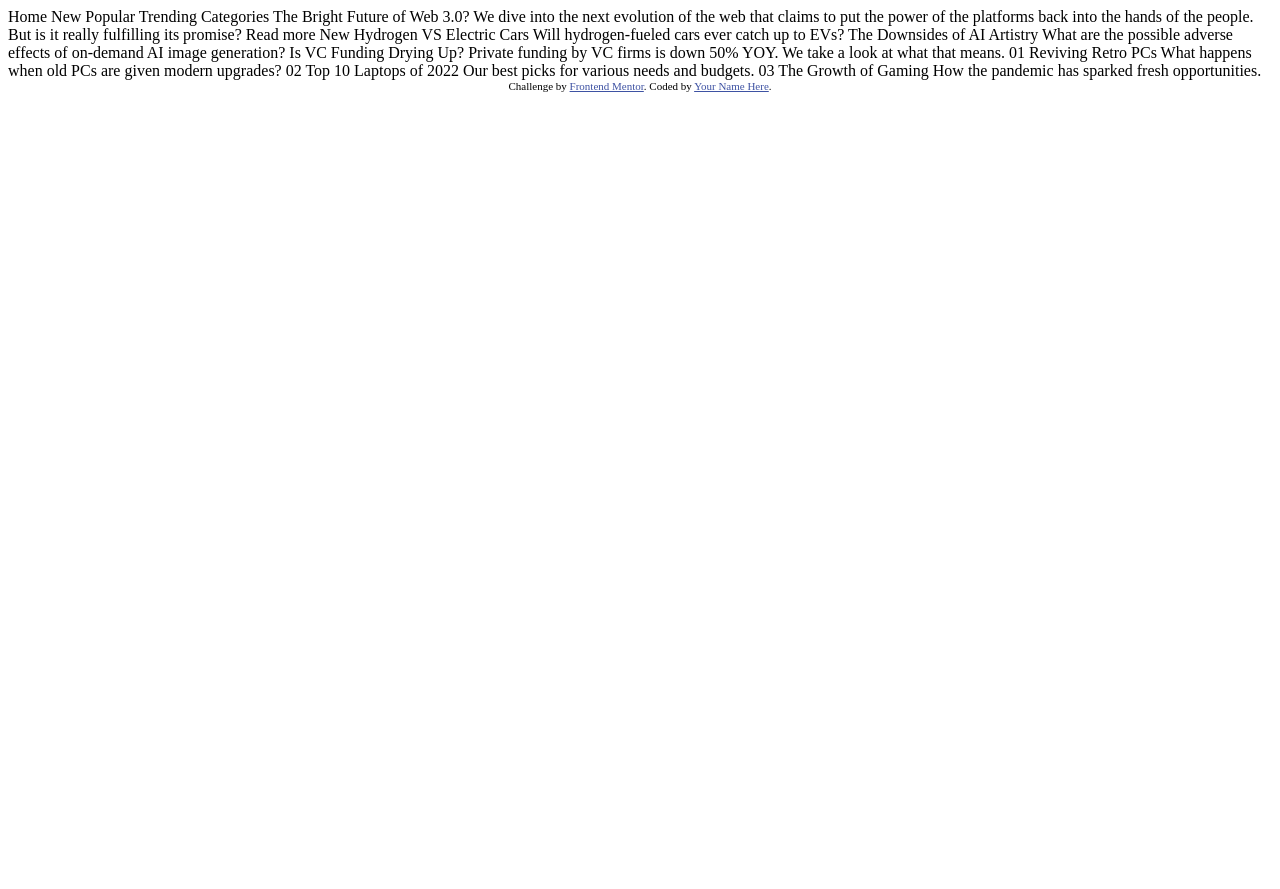
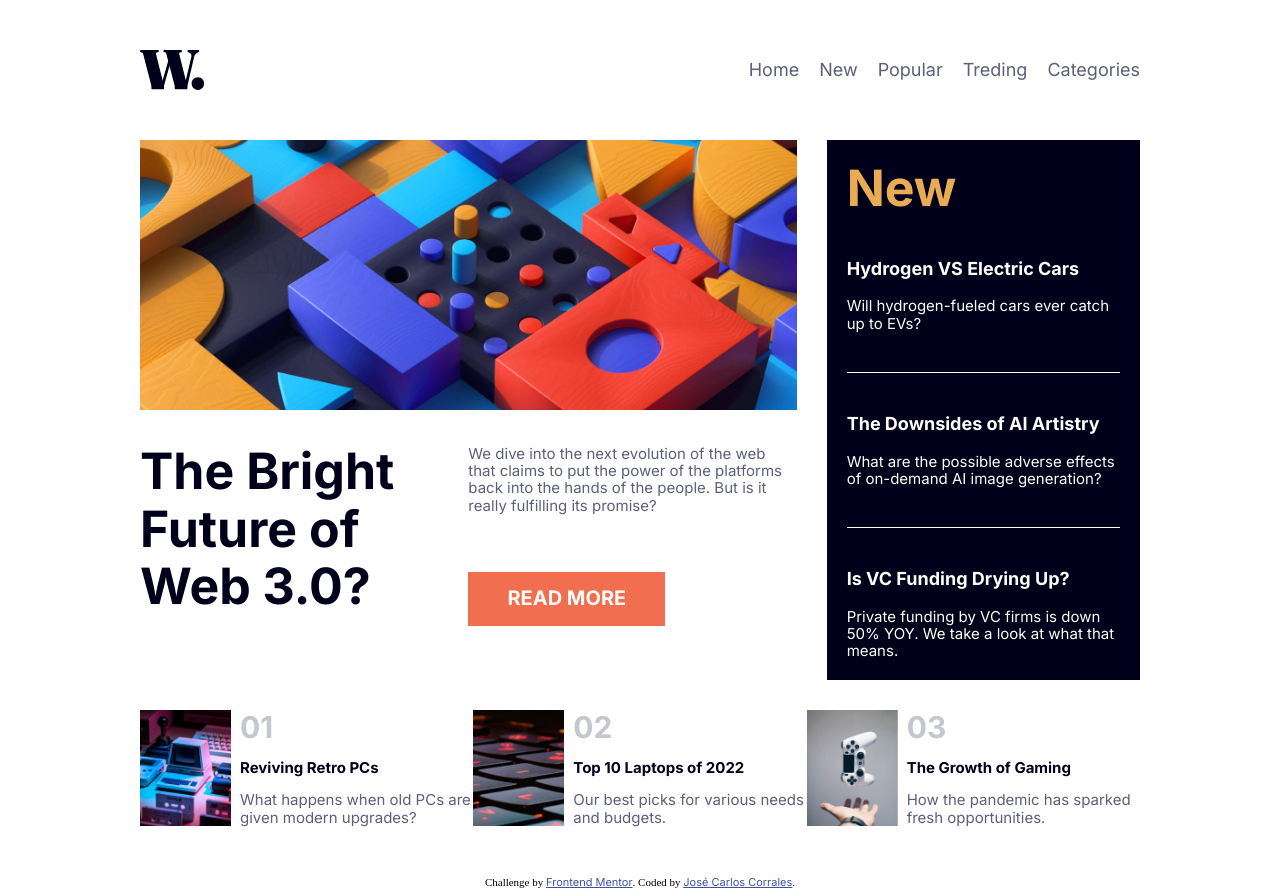
Before and after one commit to JcCorrales94/Frontend-Mentor-News-homepage, a plain HTML site: page index.html in a window 1280 px wide. Before the commit the page ends 800 px from the top, so only its background shows below. Drawn offline with Linux system fonts and the light colour scheme.

Commit message:
Desktop terminada
El aspecto de Desktop terminada

```diff
--- /dev/null
+++ b/design/stile.css
@@ -0,0 +1,174 @@
+/*? === Globales === */
+:root{
+  --off-white:hsl(36, 100%, 99%);
+  --Grayish-blue: hsl(233, 8%, 79%);
+  --Dark-grayish-blue: hsl(236, 13%, 42%);
+  --Very-dark-blue: hsl(240, 100%, 5%);
+  --Soft-orange: hsl(35, 77%, 62%);
+  --Soft-red: hsl(11, 85%, 63%);
+}
+.container{
+  width: 80%;
+  max-width: 1000px;
+  margin: 5rem auto;
+}
+.container__main{
+  width: 80%;
+  max-width: 1000px;
+  margin: 5rem auto;
+  display: grid;
+  grid-template-columns: repeat(3, 1fr);
+  grid-template-rows: 0.8fr 0.2fr ;
+  gap: 3rem;
+}
+
+html{
+  font-size: 62.5%;
+  box-sizing: border-box;
+
+}
+
+img{
+  max-width: 100%;
+}
+
+h1,h2,h3,h4,h5,h6,p,a{
+  font-family: 'Inter', sans-serif;
+}
+p{
+  font-size: 1.5rem;
+}
+
+/*? ======== HEADER ======= */
+
+.nav{
+  width: 100%;
+  display: flex;
+  align-items: center;
+  justify-content: flex-end;
+  gap: 2rem;
+}
+.nav_img{
+  margin-right: auto;
+}
+.nav_link{
+  list-style: none;
+}
+.nav_link a{
+  text-decoration: none;
+  font-size: 1.8rem;
+  color: var(--Dark-grayish-blue);
+
+}
+
+/*? ======== MAIN ======== */
+
+/** --------- Bedside---------- */
+.bedside{
+  display: grid;
+  grid-template-columns: repeat(2, 1fr);
+  grid-template-rows: repeat(2, 1fr);
+  grid-column: 1 /3;
+}
+.bedside__img{
+  grid-column: 1 / 3;
+}
+.bedside__tittle{
+  font-size: 5rem;
+  color: var(--Very-dark-blue);
+}
+.bedside__read{
+  display: grid;
+  grid-template-columns: 0.6fr 0.4fr;
+  grid-template-rows: 0.6fr 0.2fr;
+
+}
+.bedside__paragraph{
+  grid-column: 1 / 3;
+  color: var(--Dark-grayish-blue);
+  padding-top: 2rem;
+
+}
+.bedside__button{
+  font-size: 2rem;
+  font-weight: 700;
+  color: var(--off-white);
+  background-color:var(--Soft-red);
+  text-transform: uppercase;
+  font-family:'Inter', sans-serif;
+  border: none;
+}
+
+/** ---------NEWS---------- */
+
+.news{
+  background-color: var(--Very-dark-blue);
+  padding: 2rem;
+  display: flex;
+  flex-direction: column;
+  justify-content: space-between;
+
+}
+.news__tittle{
+  color: var(--Soft-orange);
+  font-size: 5rem;
+  margin: 0;
+}
+.news__headlines{
+  border-bottom: 0.1rem solid var(--off-white);
+}
+.news__headlines:last-of-type{
+  border-bottom: none;
+}
+.news__headlines--tittle{
+  color: var(--off-white);
+  font-size: 1.8rem;
+
+}
+.news__headlines--paragraph{
+  color: var(--off-white);
+  margin-bottom: 4rem;
+}
+.no-margin{
+  margin-bottom: 0;
+}
+/** -------ARTICLES--------- */
+.articles{
+  grid-column: 1 / 4;
+  grid-row: 2 / 3;
+  display: grid;
+  grid-template-columns: repeat(3 , 1fr);
+}
+.product{
+  display: grid;
+  grid-template-columns: 0.3fr 0.7fr;
+  grid-template-rows: 0.4fr 0.2fr 0.4fr;
+  align-items: flex-end;
+
+}
+.product__img{
+  grid-column: 1 / 2 ;
+  grid-row: 1 / 4;
+  width: 91%;
+
+}
+.product__number{
+  color:var(--Grayish-blue);
+  margin: 0;
+  font-size: 3rem;
+  font-weight: 700;
+}
+.product__tittle{
+  color: var(--Very-dark-blue);
+  font-size: 1.5rem;
+
+}
+.product__tittle--paragraph{
+  color: var(--Dark-grayish-blue);
+  font-size: 1.5rem;
+  margin: 0;
+}
+
+/*====================================== */
+
+/*? === MOBILES === */
--- a/index.html
+++ b/index.html
@@ -4,7 +4,10 @@
   <meta charset="UTF-8">
   <meta name="viewport" content="width=device-width, initial-scale=1.0"> <!-- displays site properly based on user's device -->
 
-  <link rel="icon" type="image/png" sizes="32x32" href="./images/favicon-32x32.png">
+  <link rel="icon" type="image/png" sizes="32x32" href="./assets/images/favicon-32x32.png">
+  <link rel="stylesheet" href="./design/normalize.css">
+  <link rel="stylesheet" href="./design/stile.css">
+  <link rel="preconnect" href="https://fonts.googleapis.com"><link rel="preconnect" href="https://fonts.gstatic.com" crossorigin><link href="https://fonts.googleapis.com/css2?family=Inter:wght@400;700;800&display=swap" rel="stylesheet">
 
   <title>Frontend Mentor | News homepage</title>
 
@@ -15,46 +18,67 @@
   </style>
 </head>
 <body>
+  <header class="container">
+    <nav class="nav">
+      <img class="nav_img" src="./assets/images/logo.svg" alt="logo">
+      <li class="nav_link"><a href="#">Home</a></li>
+      <li class="nav_link"><a href="#">New</a></li>
+      <li class="nav_link"><a href="#">Popular</a></li>
+      <li class="nav_link"><a href="#">Treding</a></li>
+      <li class="nav_link"><a href="#">Categories</a></li>
+    </nav>
+  </header>
 
-  Home
-  New
-  Popular
-  Trending
-  Categories
-
-  The Bright Future of Web 3.0?
-
-  We dive into the next evolution of the web that claims to put the power of the platforms back into the hands of the people.
-  But is it really fulfilling its promise?
-
-  Read more
-
-  New
-
-  Hydrogen VS Electric Cars
-  Will hydrogen-fueled cars ever catch up to EVs?
-
-  The Downsides of AI Artistry
-  What are the possible adverse effects of on-demand AI image generation?
-
-  Is VC Funding Drying Up?
-  Private funding by VC firms is down 50% YOY. We take a look at what that means.
-
-  01
-  Reviving Retro PCs
-  What happens when old PCs are given modern upgrades?
-
-  02
-  Top 10 Laptops of 2022
-  Our best picks for various needs and budgets.
-
-  03
-  The Growth of Gaming
-  How the pandemic has sparked fresh opportunities.
+  <main class="container__main">
+    <section class="bedside">
+      <img class="bedside__img" src="./assets/images/image-web-3-desktop.jpg" alt="img-desktop">
+      <h1 class="bedside__tittle">The Bright Future of Web 3.0?</h1>
+      <div class="bedside__read">
+        <p class="bedside__paragraph">We dive into the next evolution of the web that claims to put the power of the platforms back into the hands of the people.
+          But is it really fulfilling its promise?</p>
+        <input class="bedside__button" type="submit" value="Read more">
+      </div>
+    </section>
+    <aside class="news">
+      <h2 class="news__tittle">New</h2>
+      <article class="news__headlines">
+        <h3 class="news__headlines--tittle">Hydrogen VS Electric Cars</h3>
+        <p class="news__headlines--paragraph">Will hydrogen-fueled cars ever catch up to EVs?</p>
+      </article>
+      <article class="news__headlines">
+        <h3 class="news__headlines--tittle">The Downsides of AI Artistry</h3>
+        <p class="news__headlines--paragraph">What are the possible adverse effects of on-demand AI image generation?</p>
+      </article>
+      <article class="news__headlines">
+        <h3 class="news__headlines--tittle">Is VC Funding Drying Up?</h3>
+        <p class="news__headlines--paragraph no-margin">Private funding by VC firms is down 50% YOY. We take a look at what that means.</p>
+      </article>
+    </aside>
+    <section class="articles">
+      <article class="product">
+        <img class="product__img" src="./assets/images/image-retro-pcs.jpg" alt="retro-pc">
+        <p class="product__number">01</p>
+        <h3 class="product__tittle">Reviving Retro PCs</h3>
+        <p class="product__tittle--paragraph">What happens when old PCs are given modern upgrades?</p>
+      </article>
+      <article class="product">
+        <img class="product__img" src="./assets/images/image-top-laptops.jpg" alt="retro-pc">
+        <p class="product__number">02</p>
+        <h3 class="product__tittle">Top 10 Laptops of 2022</h3>
+        <p class="product__tittle--paragraph">Our best picks for various needs and budgets.</p>
+      </article>
+      <article class="product">
+        <img class="product__img"  src="./assets/images/image-gaming-growth.jpg" alt="retro-pc">
+        <p class="product__number">03</p>
+        <h3 class="product__tittle">The Growth of Gaming</h3>
+        <p class="product__tittle--paragraph ">How the pandemic has sparked fresh opportunities.</p>
+      </article>
+    </section>
+  </main>
 
   <div class="attribution">
     Challenge by <a href="https://www.frontendmentor.io?ref=challenge" target="_blank">Frontend Mentor</a>.
-    Coded by <a href="#">Your Name Here</a>.
+    Coded by <a href="https://github.com/JcCorrales94">José Carlos Corrales</a>.
   </div>
 </body>
 </html>
```
Also changed, not shown: design/normalize.css (added).
